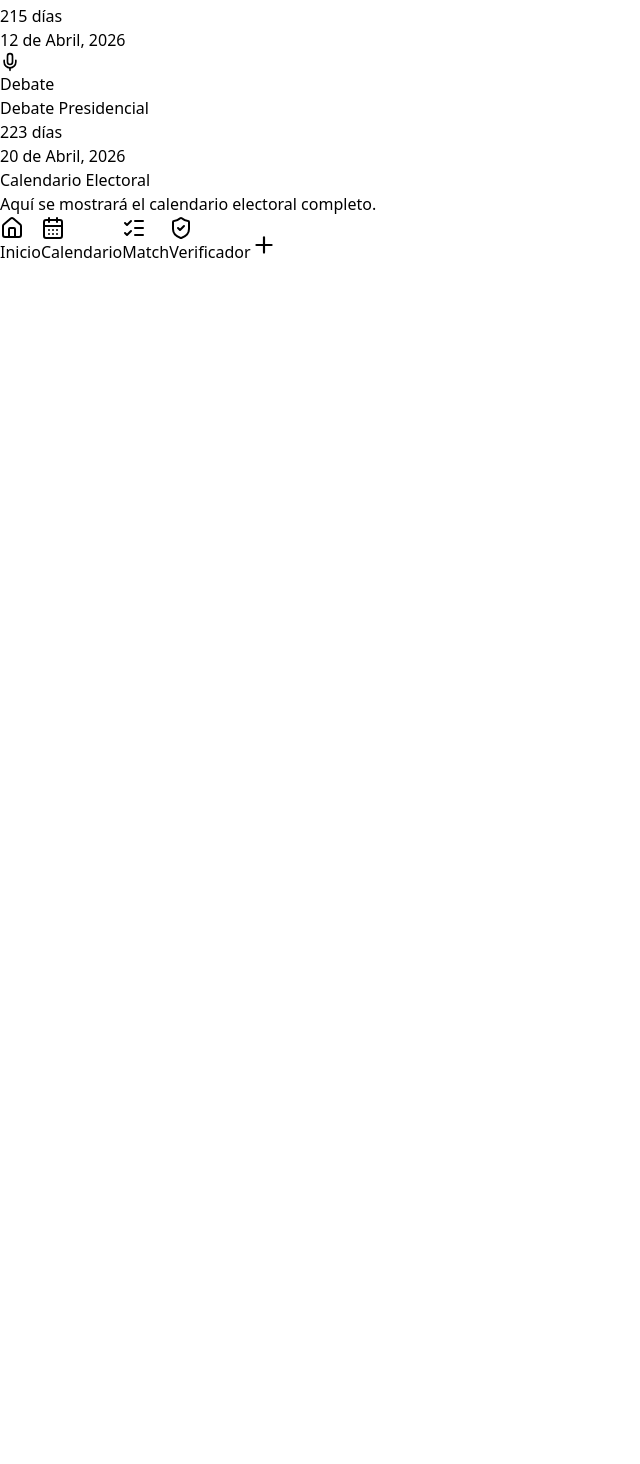
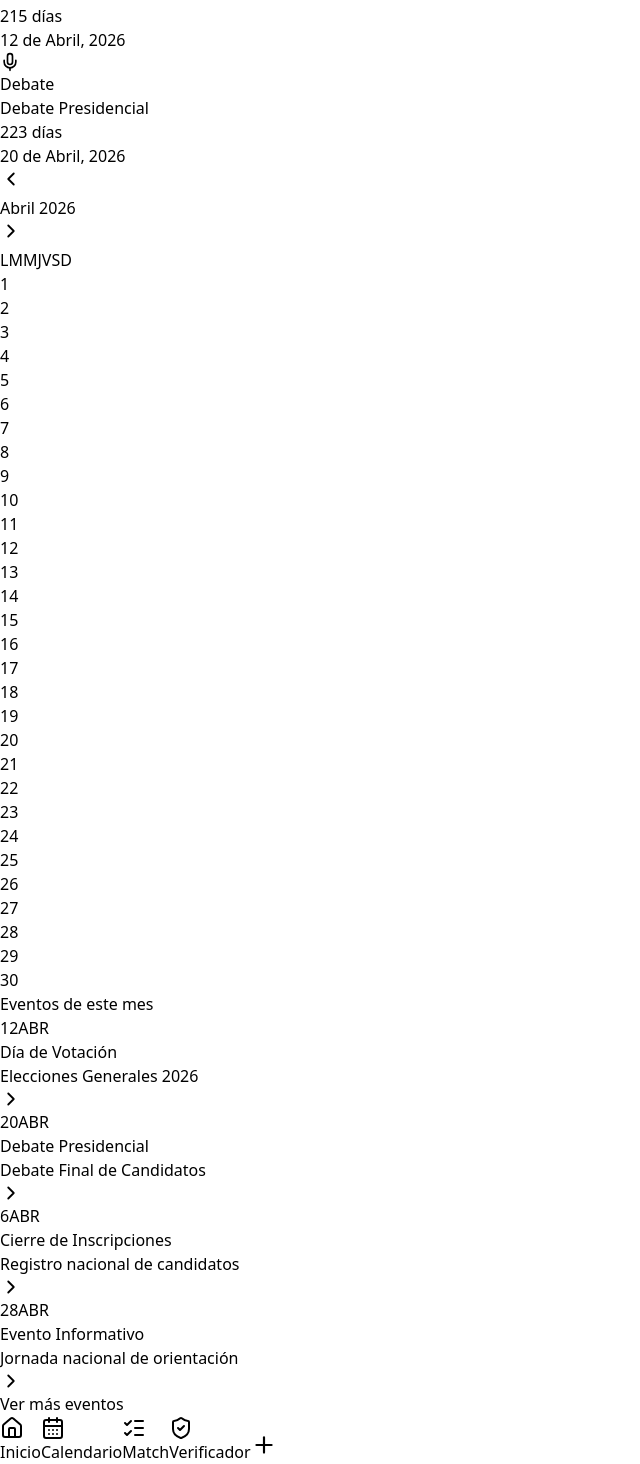
Before and after one commit to Is-Alejandro/verivoto, a React (Vite) app: page /calendar in a window 1280 px wide. Shown: the part 370-1834 px from the top of the page, without its empty margins (0-640 px from the left). Before the commit the page ends 800 px from the top, so only its background shows below. Built offline with nearby package versions, Linux system fonts and the light colour scheme.

Commit message:
Seccion calendario primera version

```diff
--- a/src/features/calendar/CalendarPage.tsx
+++ b/src/features/calendar/CalendarPage.tsx
@@ -1,5 +1,7 @@
 import Layout from "../../components/layout/Layout";
 import UpcomingEventsCarousel from "./components/UpcomingEventsCarousel";
+import CalendarMonth from "./components/CalendarMonth";
+import MonthEventsList from "./components/MonthEventList";
 
 export default function CalendarPage() {
   return (
@@ -9,11 +11,11 @@ export default function CalendarPage() {
         {/* Carrusel de Próximos Eventos */}
         <UpcomingEventsCarousel />
 
-        {/* Título temporal mientras armamos el resto */}
-        <h1 className="text-2xl font-bold mt-6">Calendario Electoral</h1>
-        <p className="text-neutral-600 mt-2">
-          Aquí se mostrará el calendario electoral completo.
-        </p>
+        {/* Calendario Mensual */}
+        <CalendarMonth />
+
+        <MonthEventsList />
+
       </div>
     </Layout>
   );
--- /dev/null
+++ b/src/features/calendar/components/CalendarMonth.tsx
@@ -0,0 +1,88 @@
+import { ChevronLeft, ChevronRight } from "lucide-react";
+
+export default function CalendarMonth() {
+    const monthName = "Abril";
+    const year = 2026;
+
+    const weekDays = ["L", "M", "M", "J", "V", "S", "D"];
+    const totalDays = 30;
+
+    // Abril 2026 inicia miércoles → índice 2
+    const startDayIndex = 2;
+
+    // EVENTOS IMPORTANTES DEL MES
+    const monthEvents = [
+        { day: 12, type: "votacion", color: "bg-red-500" },
+        { day: 20, type: "debate", color: "bg-purple-600" },
+        { day: 6, type: "inscripcion", color: "bg-blue-600" },
+        { day: 28, type: "general", color: "bg-green-500" },
+    ];
+
+    const eventMap = new Map(monthEvents.map(ev => [ev.day, ev.color]));
+
+    // Días vacíos antes del día 1
+    const emptyDays = Array.from({ length: startDayIndex }, () => null);
+    const monthDays = Array.from({ length: totalDays }, (_, i) => i + 1);
+
+    const calendarGrid = [...emptyDays, ...monthDays];
+
+    return (
+        <div className="mt-6">
+            {/* HEADER DEL MES */}
+            <div className="flex items-center justify-between mb-3">
+                <button className="p-2 active:scale-90 transition">
+                    <ChevronLeft size={22} className="text-neutral-700" />
+                </button>
+
+                <h2 className="text-xl font-semibold text-neutral-800">
+                    {monthName} {year}
+                </h2>
+
+                <button className="p-2 active:scale-90 transition">
+                    <ChevronRight size={22} className="text-neutral-700" />
+                </button>
+            </div>
+
+            {/* DÍAS DE LA SEMANA */}
+            <div className="grid grid-cols-7 gap-1 text-center mb-2">
+                {weekDays.map((d, index) => (
+                    <span
+                        key={index}
+                        className="text-neutral-500 text-[13px] font-medium"
+                    >
+                        {d}
+                    </span>
+                ))}
+            </div>
+
+
+            {/* GRID DEL MES CON EVENTOS */}
+            <div className="grid grid-cols-7 gap-2">
+                {calendarGrid.map((day, index) => {
+                    const hasEvent = day && eventMap.has(day);
+                    const eventColor = hasEvent ? eventMap.get(day) : null;
+
+                    return (
+                        <div
+                            key={index}
+                            className={`
+                h-12 flex flex-col items-center justify-center
+                rounded-xl shadow-sm
+                ${day ? "bg-white text-neutral-800 font-medium" : "bg-transparent"}
+              `}
+                        >
+                            {day}
+
+                            {/* PUNTITO DE EVENTO */}
+                            {hasEvent && (
+                                <span
+                                    className={`w-2 h-2 rounded-full mt-1 ${eventColor}`}
+                                ></span>
+                            )}
+                        </div>
+                    );
+                })}
+            </div>
+        </div>
+    );
+}
--- /dev/null
+++ b/src/features/calendar/components/MonthEventItem.tsx
@@ -0,0 +1,41 @@
+import { ChevronRight } from "lucide-react";
+
+interface MonthEventItemProps {
+  day: number;
+  month: string;
+  title: string;
+  subtitle: string;
+  color: string;
+}
+
+export default function MonthEventItem({
+  day,
+  month,
+  title,
+  subtitle,
+  color
+}: MonthEventItemProps) {
+  return (
+    <div className="flex items-center gap-4 p-4 bg-white rounded-2xl shadow-sm active:scale-[0.98] transition">
+
+      {/* FECHA */}
+      <div className="flex flex-col items-center justify-center">
+        <div className={`w-12 h-12 rounded-xl flex flex-col items-center justify-center text-white font-bold ${color}`}>
+          <span className="text-[18px] leading-none">{day}</span>
+          <span className="text-[11px] uppercase tracking-wide">{month}</span>
+        </div>
+      </div>
+
+      {/* TEXTO */}
+      <div className="flex-1">
+        <h3 className="text-[16px] font-semibold text-neutral-900 leading-tight">
+          {title}
+        </h3>
+        <p className="text-sm text-neutral-500 mt-1">{subtitle}</p>
+      </div>
+
+      {/* ICONO */}
+      <ChevronRight size={22} className="text-neutral-400" />
+    </div>
+  );
+}
--- /dev/null
+++ b/src/features/calendar/components/MonthEventList.tsx
@@ -0,0 +1,58 @@
+import MonthEventItem from "./MonthEventItem";
+
+export default function MonthEventsList() {
+  const events = [
+    {
+      day: 12,
+      month: "ABR",
+      title: "Día de Votación",
+      subtitle: "Elecciones Generales 2026",
+      color: "bg-red-500"
+    },
+    {
+      day: 20,
+      month: "ABR",
+      title: "Debate Presidencial",
+      subtitle: "Debate Final de Candidatos",
+      color: "bg-purple-600"
+    },
+    {
+      day: 6,
+      month: "ABR",
+      title: "Cierre de Inscripciones",
+      subtitle: "Registro nacional de candidatos",
+      color: "bg-blue-600"
+    },
+    {
+      day: 28,
+      month: "ABR",
+      title: "Evento Informativo",
+      subtitle: "Jornada nacional de orientación",
+      color: "bg-green-500"
+    }
+  ];
+
+  return (
+    <div className="mt-8 mb-20">
+      <h2 className="text-lg font-semibold text-neutral-800 mb-3">
+        Eventos de este mes
+      </h2>
+
+      <div className="flex flex-col gap-3">
+        {events.slice(0, 4).map((event, index) => (
+          <MonthEventItem key={index} {...event} />
+        ))}
+      </div>
+
+      {/* Botón de ver más */}
+      <button
+        className="
+          w-full mt-4 py-3 text-blue-600 font-medium
+          bg-blue-50 rounded-xl active:scale-95 transition
+        "
+      >
+        Ver más eventos
+      </button>
+    </div>
+  );
+}
```
